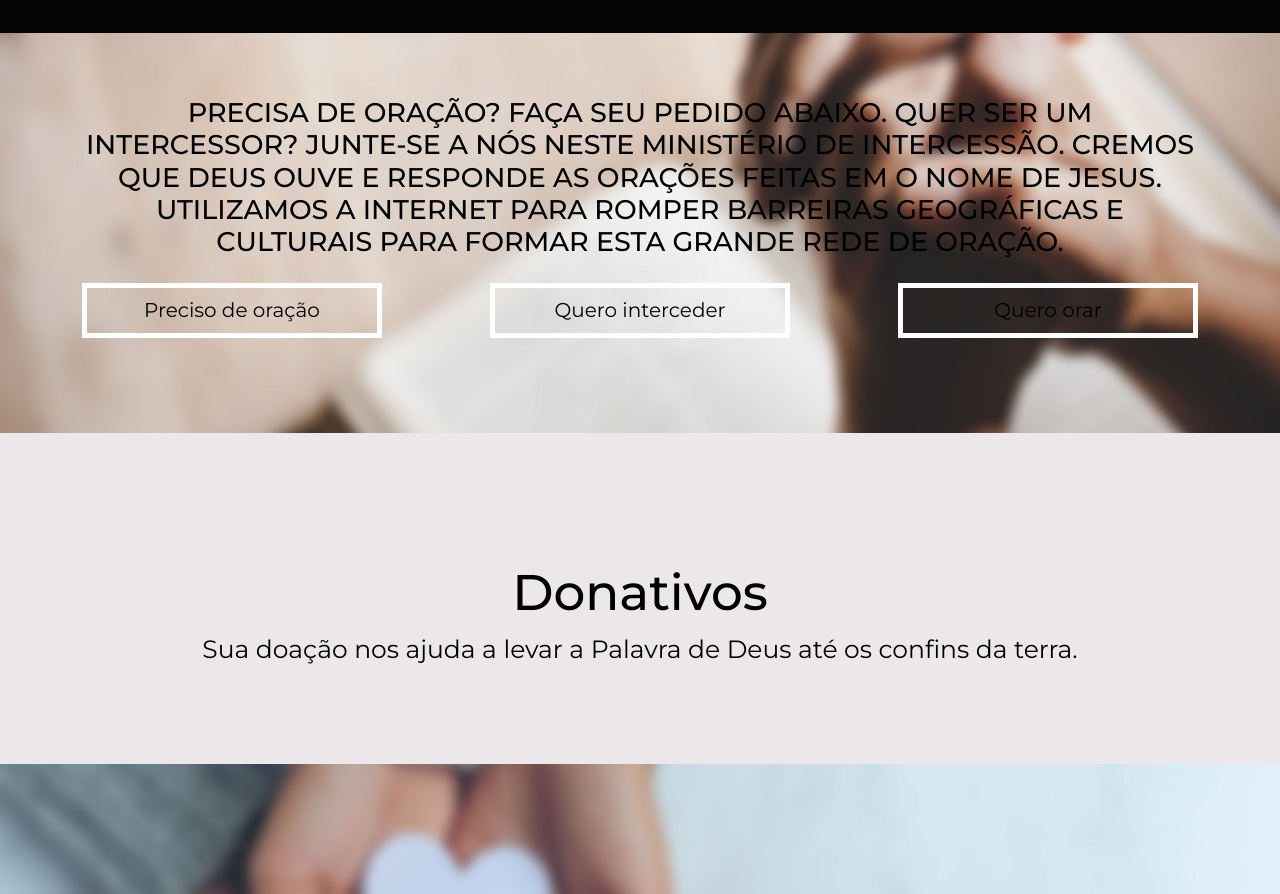
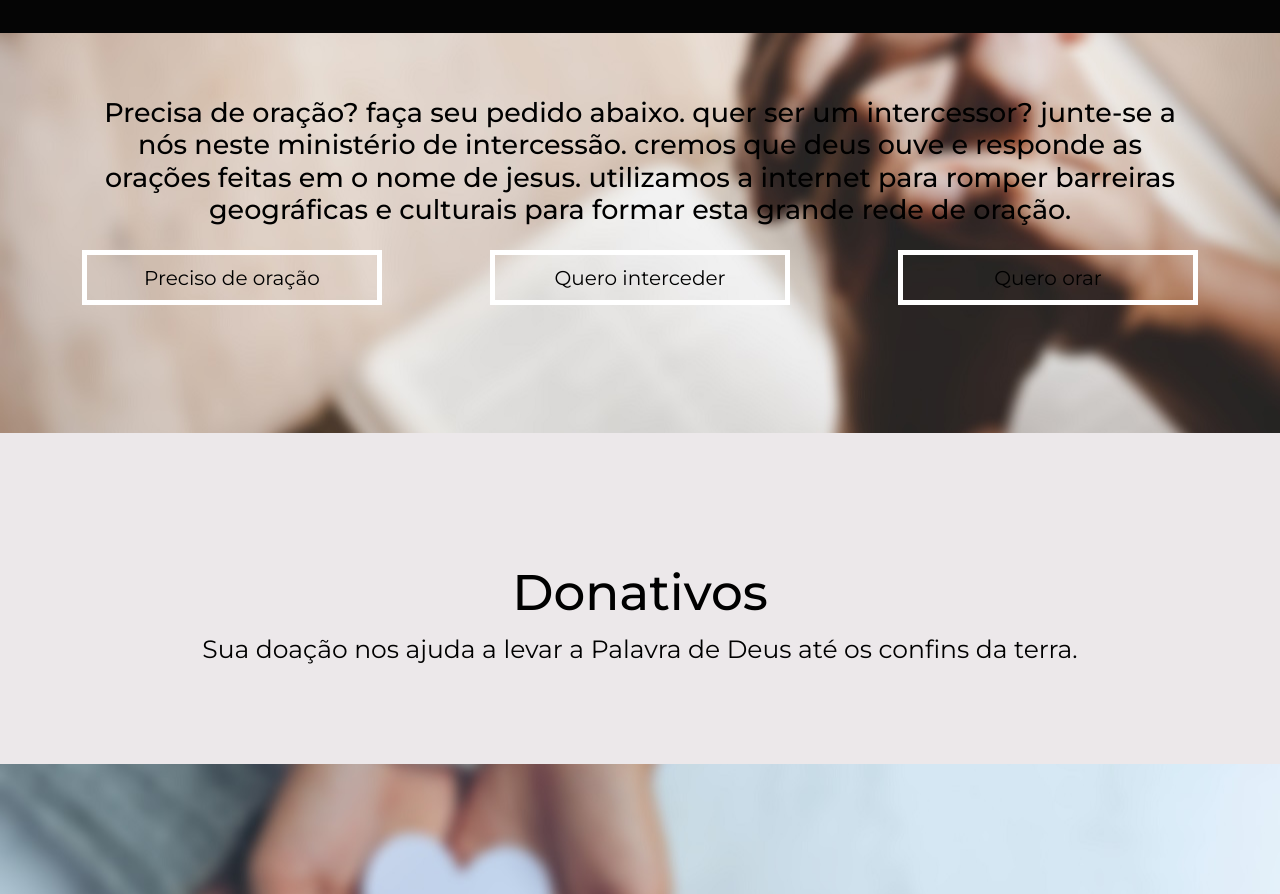
Before and after one commit to DaniloSann/IbbWeb, a plain HTML site: page index.html in a window 1280 px wide. Shown: the part 1082-1976 px from the top of the page. Drawn offline with nearby package versions, Linux system fonts and the light colour scheme.

Commit message:
alteração caixa baixa

```diff
--- a/index.html
+++ b/index.html
@@ -165,11 +165,11 @@
         <div class="row">
           <div class="col-md-12">
             <h2>
-              PRECISA DE ORAÇÃO? FAÇA SEU PEDIDO ABAIXO. QUER SER UM
-              INTERCESSOR? JUNTE-SE A NÓS NESTE MINISTÉRIO DE INTERCESSÃO.
-              CREMOS QUE DEUS OUVE E RESPONDE AS ORAÇÕES FEITAS EM O NOME DE
-              JESUS. UTILIZAMOS A INTERNET PARA ROMPER BARREIRAS GEOGRÁFICAS E
-              CULTURAIS PARA FORMAR ESTA GRANDE REDE DE ORAÇÃO.
+              Precisa de oração? faça seu pedido abaixo. quer ser um
+              intercessor? junte-se a nós neste ministério de intercessão.
+              cremos que deus ouve e responde as orações feitas em o nome de
+              jesus. utilizamos a internet para romper barreiras geográficas e
+              culturais para formar esta grande rede de oração.
             </h2>
           </div>
           <div class="col-md-12">
```
